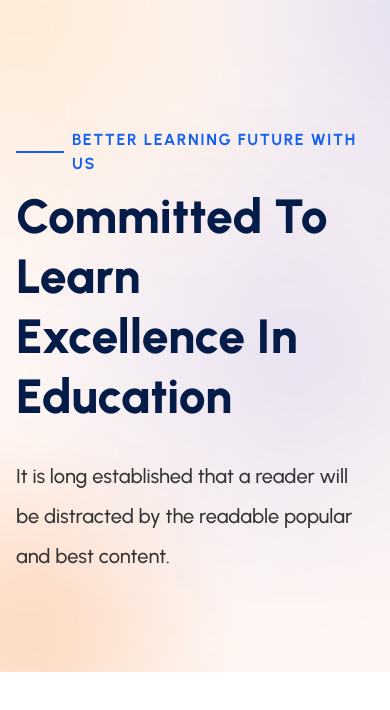
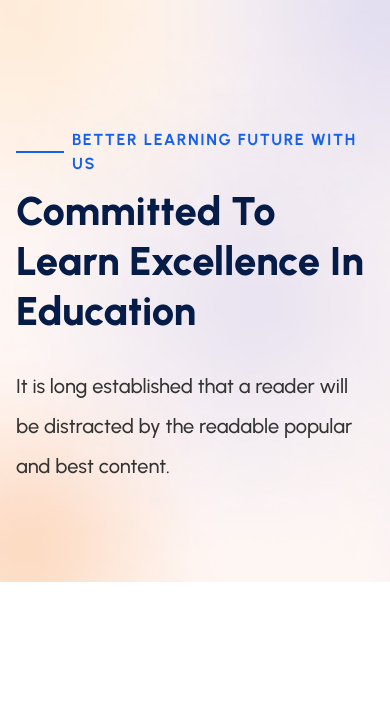
Before and after one commit to binamralamsal/Institute-Website, a SvelteKit app: page / in a window 390 px wide. Shown: the top 710 px of the page. Built offline with nearby package versions, Linux system fonts and the light colour scheme.

Commit message:
Added animations

```diff
--- a/package.json
+++ b/package.json
@@ -16,6 +16,7 @@
     "@sveltejs/kit": "^1.0.0",
     "@typescript-eslint/eslint-plugin": "^5.45.0",
     "@typescript-eslint/parser": "^5.45.0",
+    "@types/aos": "^3.0.4",
     "eslint": "^8.28.0",
     "eslint-config-prettier": "^8.5.0",
     "eslint-plugin-svelte3": "^4.0.0",
@@ -27,5 +28,8 @@
     "typescript": "^4.9.3",
     "vite": "^4.0.0"
   },
-	"type": "module"
+  "type": "module",
+  "dependencies": {
+    "aos": "^2.3.4"
   }
+}
--- a/src/lib/components/Navbar.svelte
+++ b/src/lib/components/Navbar.svelte
@@ -15,7 +15,7 @@
 
 <header class="navbar-wrapper transparent" class:scrolled>
   <div class="container nav-container">
-    <a href="/">Kodilearn</a>
+    <a href="/" data-aos="fade-right">Kodilearn</a>
 
     <button
       class="mobile-nav-toggle"
@@ -34,6 +34,8 @@
       id="primary-navigation"
       class="primary-navigation"
       class:active={navbarOpened}
+      data-aos="fade-left"
+      data-aos-delay="250"
     >
       <ul class="nav-links">
         <li>
--- a/src/lib/styles/styles.css
+++ b/src/lib/styles/styles.css
@@ -43,6 +43,6 @@ body {
 
 @media screen and (max-width: 48em) {
   :root {
-    --fs-900: 3rem;
+    --fs-900: 2.5rem;
   }
 }
--- a/src/routes/+layout.svelte
+++ b/src/routes/+layout.svelte
@@ -1,7 +1,16 @@
 <script lang="ts">
   import { Navbar } from "$lib/components";
+
   import "$lib/styles/css-reset.css";
   import "$lib/styles/styles.css";
+  import "aos/dist/aos.css";
+
+  import { onMount } from "svelte";
+  import Aos from "aos";
+
+  onMount(() => {
+    Aos.init({ once: true, duration: 1000 });
+  });
 </script>
 
 <Navbar /><slot />
--- a/src/routes/HeroSection.svelte
+++ b/src/routes/HeroSection.svelte
@@ -2,14 +2,19 @@
   <div class="container hero-container even-columns">
     <div>
       <header>
-        <span class="pre-title color-accent"
+        <span class="pre-title color-accent" data-aos="fade-up"
           >Better learning future with us</span
         >
-        <h1 class="title" id="hero-title">
+        <h1
+          class="title"
+          id="hero-title"
+          data-aos="fade-up"
+          data-aos-delay="150"
+        >
           Committed To Learn Excellence In Education
         </h1>
       </header>
-      <p class="caption">
+      <p class="caption" data-aos="fade-up" data-aos-delay="300">
         It is long established that a reader will be distracted by the readable
         popular and best content.
       </p>
@@ -19,9 +24,17 @@
         class="girl-image"
         src="/home/girl-thumb.png"
         alt="Girl thumbchecking"
+        data-aos="fade-left"
         height="780"
+        data-aos-delay="450"
       />
-      <img class="girl-bg" src="/home/girl-bg.png" alt="Girl background" />
+      <img
+        class="girl-bg"
+        src="/home/girl-bg.png"
+        data-aos="fade-left"
+        alt="Girl background"
+        data-aos-delay="600"
+      />
     </div>
   </div>
 
```
Also changed, not shown: 1 other file (tests, documents, lock files or other folders). Lines whose indentation alone changed are shown as unchanged.
